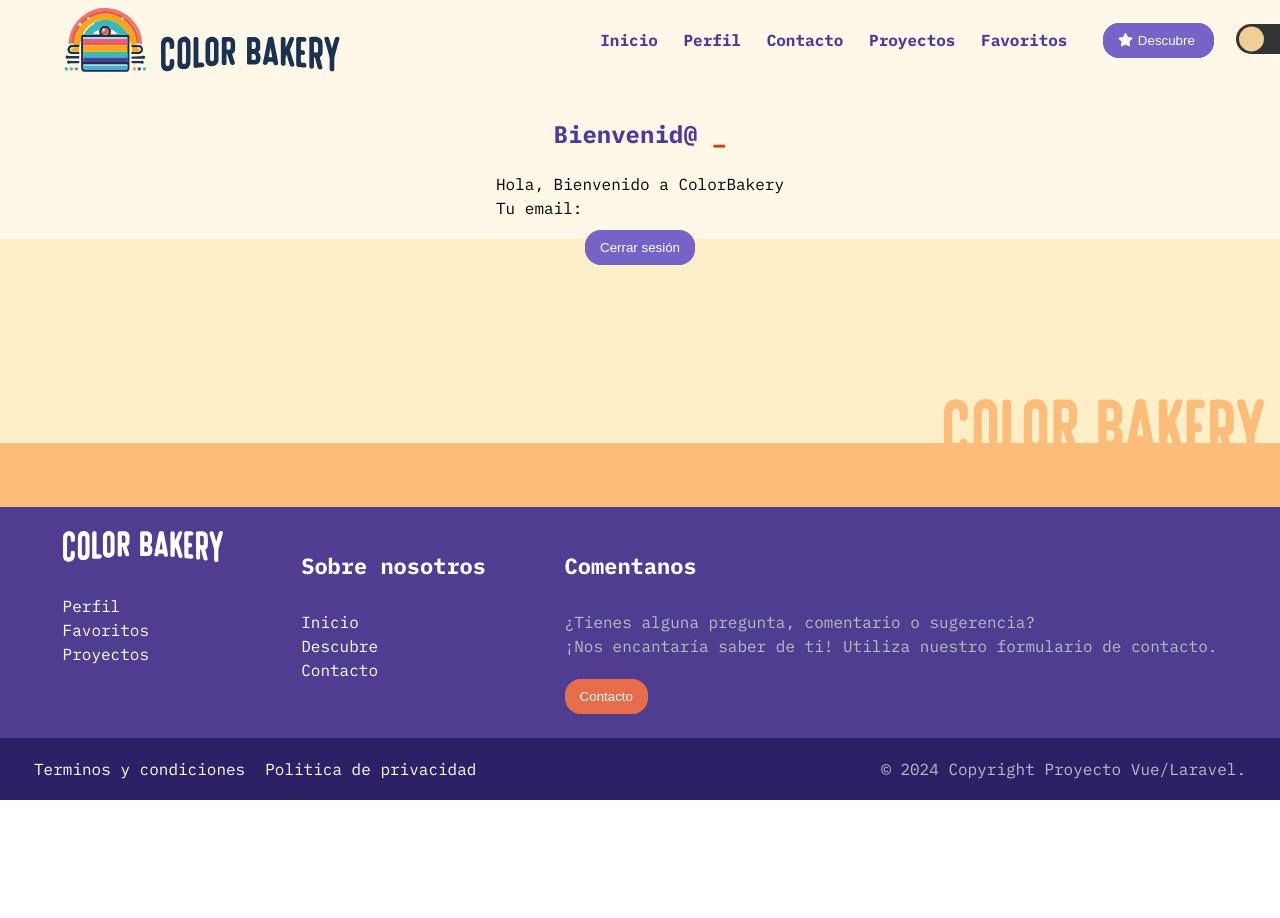
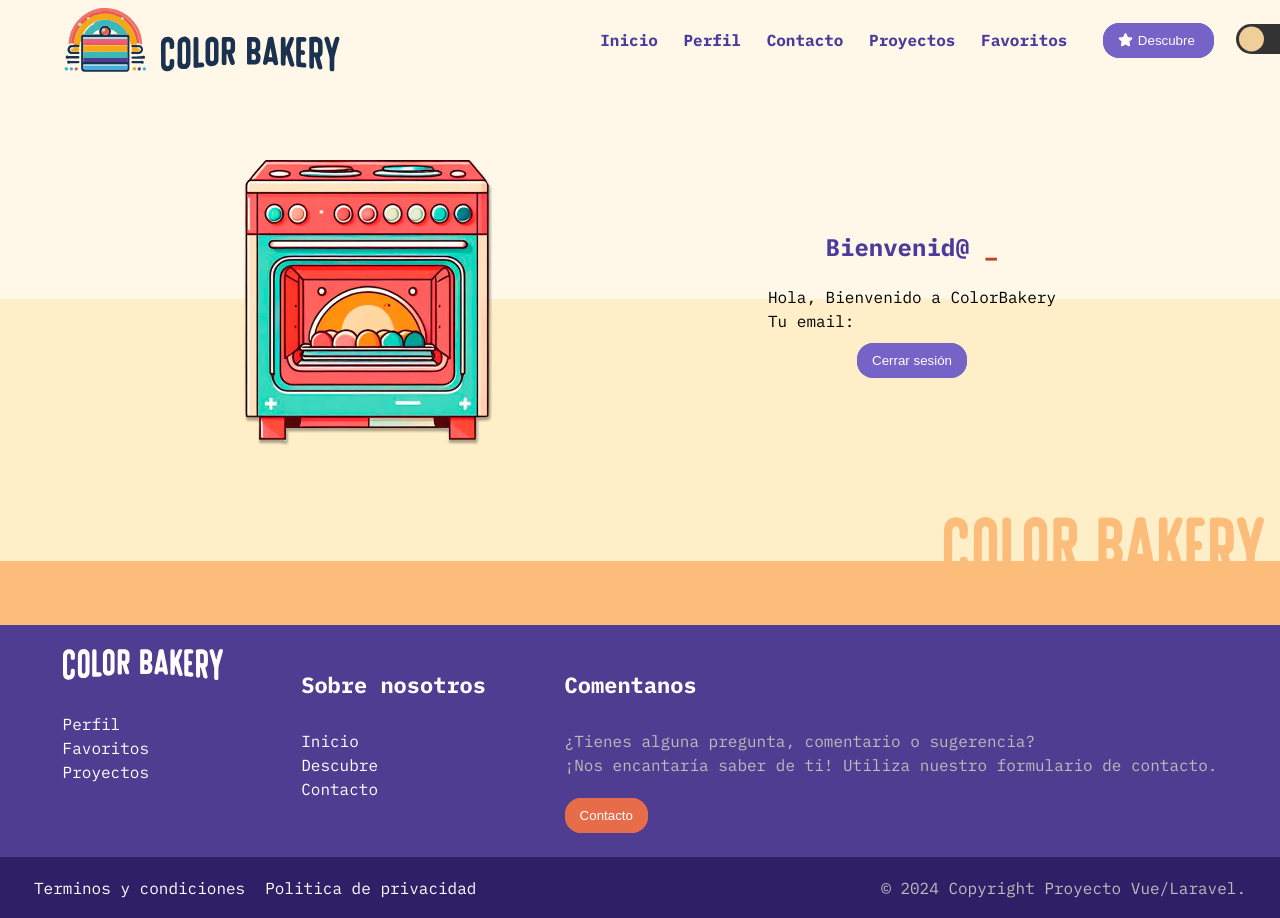
Before and after one commit to DeboraMed/proyecto-6-color-bakery, a Vue app: page /#/perfil in a window 1280 px wide. Before the commit the page ends 800 px from the top, so only its background shows below. Built offline with nearby package versions, Linux system fonts and the light colour scheme; no server answers; sample sign-in values are in the browser's storage; a web font is replaced by a local one.

Commit message:
Fixes: perfil y otros

```diff
--- a/src/pages/Descubre.vue
+++ b/src/pages/Descubre.vue
@@ -7,11 +7,16 @@ import {useProjectStore} from "../stores/ProjectStore.js";
 import axios from "axios";
 import {useFavoriteStore} from "../stores/FavoriteStore.js";
 import Alert from "../shared/Alert.vue";
-
+import {useUserStore} from "../stores/UserStore.js";
 
 /* para que el Modal sea reactivo */
 export default {
   components: {Alert,Modal, BorderFooter, ResultadoColor, HomeSection},
+  setup() {
+    const userStore = useUserStore();
+
+    return { userStore };
+  },
   data() {
     const favoriteStore = useFavoriteStore();
     return {
@@ -205,7 +210,7 @@ export default {
             </fieldset>
             <p class="p__error">{{ errors.selected }}</p>
           </form>
-          <article>
+          <article v-show="userStore.isLogged()">
             <h2> Añade tu <span class="h2__color__sec">nuevo color</span> a favoritos</h2>
           <button v-bind:disabled="!this.color" title="Añadir a favoritos" class="button" :class="{ liked: isLiked }" @click="toggleLike">
             <font-awesome-icon icon="fa-solid fa-heart" class="icon"/>Añadir a favoritos
--- a/src/pages/Perfil.vue
+++ b/src/pages/Perfil.vue
@@ -17,15 +17,40 @@ const userData = computed(() => {
 </script>
 
 <template>
-  <section class="container__center">
-    <h2>Bienvenid@ <span class="h2__color__sec">{{ userData.name }}_</span> </h2>
+  <main class="main__content">
+    <section class="content__section">
+      <img class="content__section__img" src="../assets/img/img-horno.png" alt="Horno de colores" title="Horno de colores">
+    </section>
+
+    <article class="content__section">
+      <h2>Bienvenid@ <span class="h2__color__sec">{{ userData.name }}_</span> </h2>
       Hola, {{ userData.name }} Bienvenido a ColorBakery<br>
       Tu email: {{ userData.email }}<br>
-    <button class="button" @click="userStore.logout()">Cerrar sesión</button>
-  </section>
+      <button class="button" @click="userStore.logout()">Cerrar sesión</button>
+    </article>
+
+  </main>
 </template>
 
 
 <style scoped>
-
+.main__content{
+  margin: 4rem  auto;
+  display: inline-flex;
+  flex-wrap: nowrap;
+  width: 100%;
+  padding: 0 6rem 0 6rem;
+}
+.content__section{
+  display: flex;
+  flex-direction: column;
+  margin: 0 auto;
+  justify-content: center;
+  align-items: center;
+  width: 50%;
+}
+.content__section__img{
+  width: 50%;
+  margin: auto;
+}
 </style>
--- a/src/pages/Proyectos.vue
+++ b/src/pages/Proyectos.vue
@@ -61,7 +61,7 @@ export default {
           await useProjectStore().getProjects();
           this.closeModal()
 
-          console.log(response.data); // Hacer algo con la respuesta del servidor si es necesario
+          console.log(response.data);
         } catch (error) {
           console.error('Error al crear proyecto:', error);
         }
@@ -78,11 +78,11 @@ export default {
         await useProjectStore().getProjects();
         this.closeModal()
 
-        console.log(response.data); // Hacer algo con la respuesta del servidor si es necesario
+        console.log(response.data);
       } catch (error) {
         console.error('Error al crear proyecto:', error);
       }
-    }
+    },
   }
 }
 </script>
@@ -176,8 +176,8 @@ export default {
   line-height: normal;
   overflow: visible;
   padding: 0.3rem;
-  -webkit-user-select: none; /* for button */
-  -webkit-appearance: button; /* for input */
+  -webkit-user-select: none;
+  -webkit-appearance: button;
   -moz-user-select: none;
   -ms-user-select: none;
 }
--- a/src/pages/Registro.vue
+++ b/src/pages/Registro.vue
@@ -30,7 +30,7 @@ export default {
         this.errors.nombre = 'Introduce un nombre con al menos 3 caracteres.';
       } else if (field === 'email' && (!this.email || !this.validateEmail(this.email))) {
         this.errors.email = 'Introduce un correo electrónico válido.';
-      } else if (field === 'password' && (!this.password || this.password.length < 3)) {
+      } else if (field === 'password' && (!this.password || this.password.length < 2)) {
         this.errors.password = 'Introduce un contraseña con al menos 3 caracteres.';
       } else if (!this.re_password || this.re_password!== this.password) {
         this.errors.re_password = 'Introduce la misma contraseña.';
@@ -49,18 +49,6 @@ export default {
       // aqui llamar el UserStore
       this.userStore.register(this.nombre,this.email,this.password);
 
-    },
-    resetForm() {
-      this.nombre = '';
-      this.email = '';
-      this.password = '';
-      this.re_password = '';
-      this.errors = {
-        nombre:'',
-        email: '',
-        password: '',
-        re_password: ''
-      };
     },
   }
 }
--- a/src/router/guard.js
+++ b/src/router/guard.js
@@ -1,15 +1,16 @@
 
 import router from './router';
 
+import { useUserStore } from '../stores/userStore.js';
+
 const authGuard = (to, from, next) => {
-    let authService;
-    authService.isAuthenticated = function () {
-        return false;
-    };
-    if (authService.isAuthenticated()) {
-        next();
+    const userStore = useUserStore();
+
+    if (userStore.isLogged()) {
+        next(); // permite el acceso si el usuario esta logueado
     } else {
-        next('/login');
+        next('/login'); // sino, redirige al login
     }
 };
+
 export default authGuard;
--- a/src/shared/Footer.vue
+++ b/src/shared/Footer.vue
@@ -1,5 +1,6 @@
 <script setup>
 import {useUserStore} from "../stores/UserStore.js";
+import authGuard from "../router/guard.js";
 
 const userStore = useUserStore();
 </script>
@@ -12,11 +13,11 @@ const userStore = useUserStore();
       <article class="ft__main__item">
         <img class="ft__title" src="../assets/img/color-bakery-texto-footer.svg" alt="ColorBakery">
         <ul>
-          <li><router-link v-show="!userStore.isLogged()" class="footer__a" to="/login">Logueate</router-link></li>
-          <li><router-link v-show="!userStore.isLogged()" class="footer__a" to="/registro">Registrate</router-link></li>
-          <li><router-link v-show="userStore.isLogged()" class="footer__a" to="/perfil">Perfil</router-link></li>
-          <li><router-link v-show="userStore.isLogged()" class="footer__a" to="/favoritos">Favoritos</router-link></li>
-          <li><router-link v-show="userStore.isLogged()" class="footer__a" to="/proyectos">Proyectos</router-link></li>
+          <li><router-link v-show="!userStore.isLogged()" class="footer__a" to="/login" :before-enter="authGuard">Logueate</router-link></li>
+          <li><router-link v-show="!userStore.isLogged()" class="footer__a" to="/registro" :before-enter="authGuard">Registrate</router-link></li>
+          <li><router-link v-show="userStore.isLogged()" class="footer__a" to="/perfil" :before-enter="authGuard">Perfil</router-link></li>
+          <li><router-link v-show="userStore.isLogged()" class="footer__a" to="/favoritos" :before-enter="authGuard">Favoritos</router-link></li>
+          <li><router-link v-show="userStore.isLogged()" class="footer__a" to="/proyectos" :before-enter="authGuard">Proyectos</router-link></li>
         </ul>
       </article>
       <article class="ft__main__item">
--- a/src/shared/Navbar.vue
+++ b/src/shared/Navbar.vue
@@ -2,6 +2,7 @@
 // el codigo del store tiene que esta en un script setup
 import {useThemeStore} from '../stores/ThemeStore';
 import {useUserStore} from '../stores/UserStore';
+import authGuard from "../router/guard.js";
 const themeStore = useThemeStore();
 const userStore = useUserStore();
 </script>
@@ -47,12 +48,12 @@ export default {
       <!-- Menu normal-->
       <div class="navbar__content" v-if="!windowSmall">
         <router-link v-show="!isMenuOpen" class="nav__router__pri" to="/">Inicio</router-link >
-        <router-link v-show="!isMenuOpen && !userStore.isLogged()" class="nav__router__pri" to="/login">Logueate</router-link>
-        <router-link v-show="!isMenuOpen && !userStore.isLogged()" class="nav__router__pri" to="/registro">Registrate</router-link>
-        <router-link v-show="!isMenuOpen && userStore.isLogged()" class="nav__router__pri" to="/perfil">Perfil</router-link>
+        <router-link v-show="!isMenuOpen && !userStore.isLogged()" class="nav__router__pri" to="/login" :before-enter="authGuard">Logueate</router-link>
+        <router-link v-show="!isMenuOpen && !userStore.isLogged()" class="nav__router__pri" to="/registro" :before-enter="authGuard">Registrate</router-link>
+        <router-link v-show="!isMenuOpen && userStore.isLogged()" class="nav__router__pri" to="/perfil" :before-enter="authGuard">Perfil</router-link>
         <router-link v-show="!isMenuOpen" class="nav__router__pri" to="/contacto">Contacto</router-link>
-        <router-link v-show="!isMenuOpen && userStore.isLogged()" class="nav__router__pri" to="/proyectos">Proyectos</router-link>
-        <router-link v-show="!isMenuOpen && userStore.isLogged()" class="nav__router__pri" to="/favoritos">Favoritos</router-link>
+        <router-link v-show="!isMenuOpen && userStore.isLogged()" class="nav__router__pri" to="/proyectos" :before-enter="authGuard">Proyectos</router-link>
+        <router-link v-show="!isMenuOpen && userStore.isLogged()" class="nav__router__pri" to="/favoritos" :before-enter="authGuard">Favoritos</router-link>
         <router-link v-show="!isMenuOpen" class="nav__router__pri" to="/descubre">
           <button title="descubre nuevos colores" class="button">
             <font-awesome-icon icon="fa-solid fa-star" class="icon"/>Descubre
@@ -64,12 +65,12 @@ export default {
         <li v-if="openBurgerMenu" class="burger__menu__items">
           <button v-show="isMenuOpen" class="navbar__toggle" @click="toggleMenu">☰</button>
           <router-link v-show="!isMenuOpen" class="nav__router" to="/">Inicio</router-link >
-          <router-link v-show="!isMenuOpen && !userStore.isLogged()" class="nav__router" to="/login">Logueate</router-link>
-          <router-link v-show="!isMenuOpen && !userStore.isLogged()" class="nav__router" to="/registro">Registrate</router-link>
-          <router-link v-show="!isMenuOpen && userStore.isLogged()" class="nav__router" to="/perfil">Perfil</router-link>
+          <router-link v-show="!isMenuOpen && !userStore.isLogged()" class="nav__router" to="/login" :before-enter="authGuard">Logueate</router-link>
+          <router-link v-show="!isMenuOpen && !userStore.isLogged()" class="nav__router" to="/registro" :before-enter="authGuard">Registrate</router-link>
+          <router-link v-show="!isMenuOpen && userStore.isLogged()" class="nav__router" to="/perfil" :before-enter="authGuard">Perfil</router-link>
           <router-link v-show="!isMenuOpen" class="nav__router" to="/contacto">Contacto</router-link>
-          <router-link v-show="!isMenuOpen && userStore.isLogged()" class="nav__router" to="/proyectos">Proyectos</router-link>
-          <router-link v-show="!isMenuOpen && userStore.isLogged()" class="nav__router__pri" to="/favoritos">Favoritos</router-link>
+          <router-link v-show="!isMenuOpen && userStore.isLogged()" class="nav__router" to="/proyectos" :before-enter="authGuard">Proyectos</router-link>
+          <router-link v-show="!isMenuOpen && userStore.isLogged()" class="nav__router__pri" to="/favoritos" :before-enter="authGuard">Favoritos</router-link>
           <router-link v-show="!isMenuOpen" class="nav__router" to="/descubre"><button class="button">Descubre</button></router-link>
         </li>
         <button @click="toggleMenu" class="burger__button">&#9776;</button>
--- a/src/stores/ProjectStore.js
+++ b/src/stores/ProjectStore.js
@@ -50,7 +50,7 @@ export const useProjectStore = defineStore( 'project',{
             alertStore.clear();
 
         },
-        editProjects(id,name,description) {
+        /*editProjects(id,name,description) {
             let json =  {
                 "name": name,
                 "description": description
@@ -74,7 +74,7 @@ export const useProjectStore = defineStore( 'project',{
             });
             alertStore.clear();
 
-        },
+        },*/
         addPaletteToProject(project_id,color_palette){
             let json =  {
                 "name": "Mi Paleta",
```
